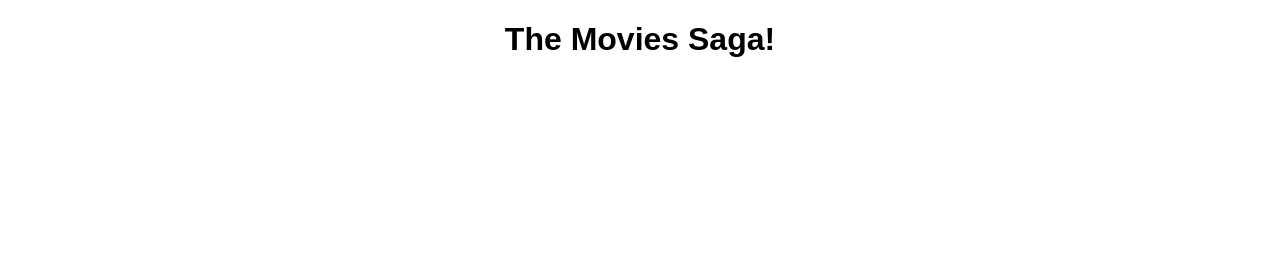
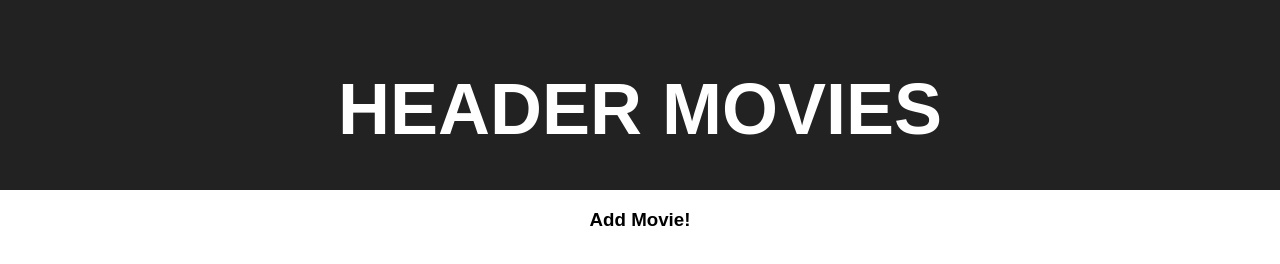
Before and after one commit to jdmaras/weekend-movie-sagas, a React app: page /#/addmovie in a window 1280 px wide. Built offline with nearby package versions, Linux system fonts and the light colour scheme.

Commit message:
created components and started wiring them to app js

```diff
--- /dev/null
+++ b/src/components/AddMovie/AddMovie.jsx
@@ -0,0 +1,10 @@
+
+function AddMovie(){
+    return(
+        <>
+        <h3>Add Movie!</h3>
+        </>
+    )
+}
+
+export default AddMovie;
--- a/src/components/App/App.css
+++ b/src/components/App/App.css
@@ -11,7 +11,7 @@
 }
 
 .App-title {
-  font-size: 1.5em;
+  font-size: 4.5em;
 }
 
 .App-intro {
--- a/src/components/App/App.js
+++ b/src/components/App/App.js
@@ -1,11 +1,17 @@
 import {HashRouter as Router, Route} from 'react-router-dom';
 import './App.css';
-import MovieList from '../MovieList/MovieList'
+// Imported Pages
+import AddMovie from '../AddMovie/AddMovie';
+import Details from '../Details/Details';
+import Header from '../Header/Header';
+import MovieList from '../MovieList/MovieList';
+
+
 
 function App() {
   return (
-    <div className="App">
-      <h1>The Movies Saga!</h1>
+    <div className='App'>
+      <Header />
       <Router>
         <Route path="/" exact>
           <MovieList />
@@ -14,6 +20,9 @@ function App() {
         {/* Details page */}
 
         {/* Add Movie page */}
+        <Route path='/addmovie' exact>
+          <AddMovie />
+        </Route>
       </Router>
     </div>
   );
--- /dev/null
+++ b/src/components/Details/Details.jsx
@@ -0,0 +1,11 @@
+
+
+function Details(){
+    return(
+        <>
+        <h3>Details!</h3>
+        </>
+    )
+}
+
+export default Details;
--- /dev/null
+++ b/src/components/Header/Header.jsx
@@ -0,0 +1,15 @@
+
+
+
+function Header(){
+    return(
+        <div>
+        <header className='App-header'>
+          <h1 className='App-title'>HEADER MOVIES</h1>
+          <h4></h4>
+        </header>
+        </div>
+    )
+}
+
+export default Header;
```
